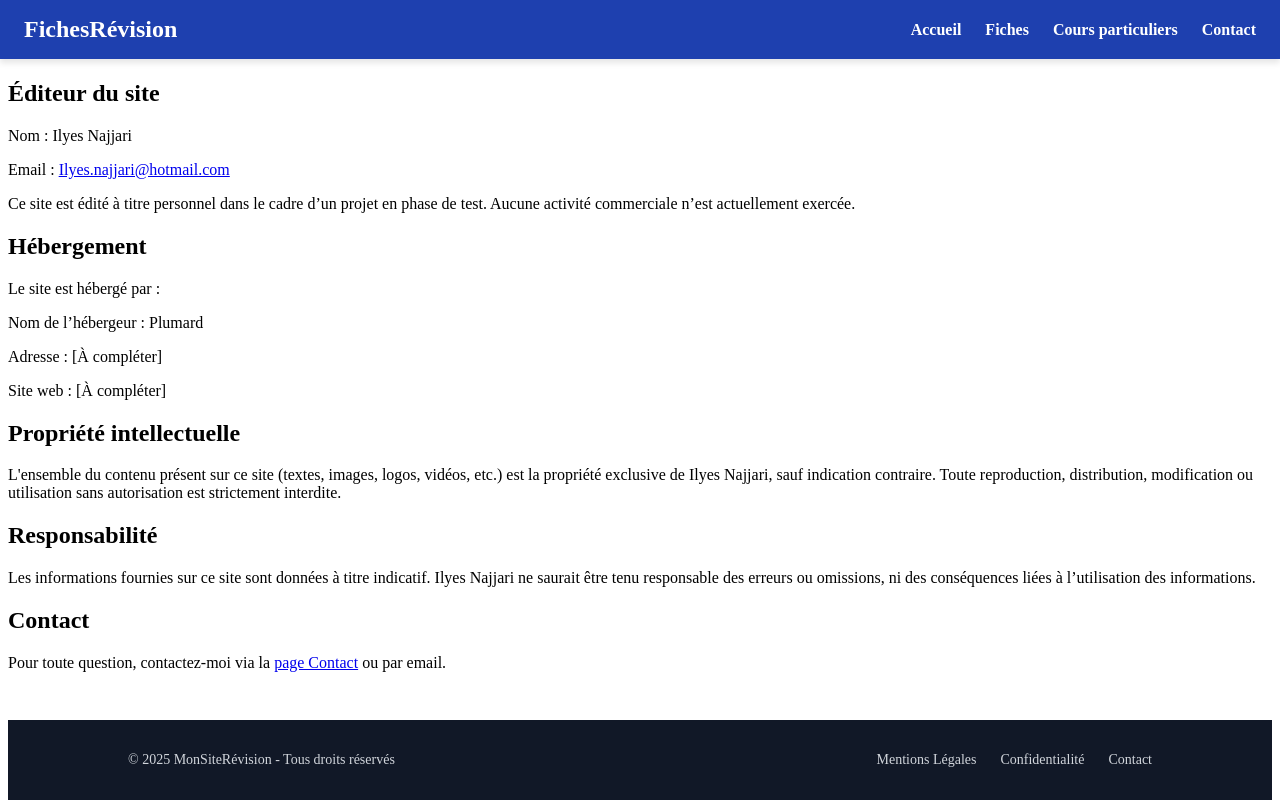
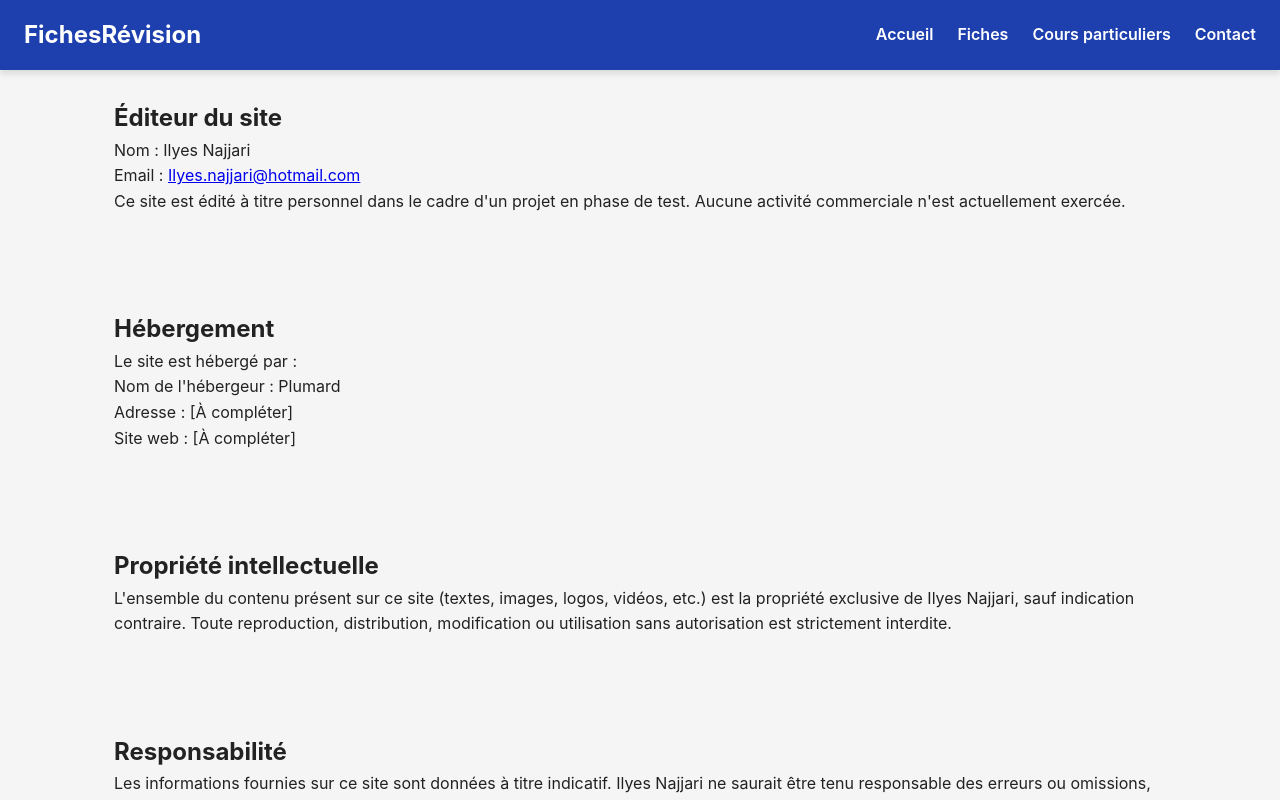
Before and after one commit to ilyesnajjari/revisya, a Next.js app: page /mentions-legales in a window 1280 px wide. Shown: the top 800 px of the page. Built offline with nearby package versions, Linux system fonts and the light colour scheme.

Commit message:
version 2

```diff
--- a/components/Footer.tsx
+++ b/components/Footer.tsx
@@ -1,5 +1,4 @@
 import Link from "next/link";
-import "../styles/Footer.css";
 
 
 export default function Footer() {
--- a/components/Header.tsx
+++ b/components/Header.tsx
@@ -1,7 +1,6 @@
 import Link from "next/link";
 import { useRouter } from "next/router";
 import { useState } from "react";
-import "../styles/Header.css";
 
 export default function Header() {
   const router = useRouter();
--- a/components/SearchFiches.tsx
+++ b/components/SearchFiches.tsx
@@ -1,7 +1,6 @@
 import { useState } from "react";
 import Link from "next/link";
 import { fiches } from "../data/fiches";
-import "../styles/SearchFiches.css";
 
 export default function SearchFiches() {
   const [query, setQuery] = useState("");
@@ -46,7 +45,9 @@ export default function SearchFiches() {
               </li>
             ))
           ) : (
-            <li className="no-results">Aucun résultat pour "{query}"</li>
+            <li className="no-results">
+              Aucun résultat pour &quot;{query}&quot;
+            </li>
           )}
         </ul>
       )}
--- /dev/null
+++ b/pages/_app.tsx
@@ -0,0 +1,15 @@
+// filepath: /pages/_app.tsx
+import "../styles/Footer.css";
+import "../styles/Header.css";
+import "../styles/SearchFiches.css";
+import "../styles/index.css";
+import "../styles/contact.css";
+import "../styles/cours.css";
+import '../styles/fiche-detail.css';
+import "../styles/index.css";
+
+import type { AppProps } from "next/app";
+
+export default function MyApp({ Component, pageProps }: AppProps) {
+  return <Component {...pageProps} />;
+}
--- a/pages/confidentialite.tsx
+++ b/pages/confidentialite.tsx
@@ -1,6 +1,7 @@
 import Head from "next/head";
 import Header from "../components/Header";
 import Footer from "../components/Footer";
+import Link from "next/link";
 
 export default function PolitiqueConfidentialite() {
   return (
@@ -47,7 +48,8 @@ export default function PolitiqueConfidentialite() {
         <section className="mb-6">
           <h2 className="text-xl font-semibold mb-3">Droits des utilisateurs</h2>
           <p>
-            Conformément à la réglementation en vigueur, vous pouvez demander l’accès, la rectification ou la suppression de vos données en nous contactant via la <a href="/contact" className="text-blue-600 hover:underline">page Contact</a>.
+            Conformément à la réglementation en vigueur, vous pouvez demander l’accès, la rectification ou la suppression de vos données en nous contactant via la{" "}
+            <Link href="/contact" className="text-blue-600 hover:underline">page Contact</Link>.
           </p>
         </section>
 
--- a/pages/contact.tsx
+++ b/pages/contact.tsx
@@ -2,7 +2,6 @@ import { useState } from "react";
 import Head from "next/head";
 import Header from "../components/Header";
 import Footer from "../components/Footer";
-import "../styles/contact.css";
 
 export default function Contact() {
   const [formData, setFormData] = useState({ name: "", email: "", message: "" });
--- a/pages/fiches/[id].tsx
+++ b/pages/fiches/[id].tsx
@@ -3,8 +3,6 @@ import Head from 'next/head';
 import Header from '../../components/Header';
 import Footer from '../../components/Footer';
 import { fiches } from '../../data/fiches';
-import Link from 'next/link';
-import '../../styles/fiche-detail.css';
 import 'katex/dist/katex.min.css';
 
 import ReactMarkdown from 'react-markdown';
@@ -14,7 +12,7 @@ import rehypeKatex from 'rehype-katex';
 
 export default function FicheDetail() {
   const router = useRouter();
-  const { id, matiere } = router.query;
+  const { id } = router.query;
 
   const fiche = fiches.find((f) => f.id === id);
 
--- a/pages/index.tsx
+++ b/pages/index.tsx
@@ -5,7 +5,6 @@ import Image from "next/image";
 import { motion } from "framer-motion";
 import Footer from "../components/Footer";
 import SearchFiches from "../components/SearchFiches";
-import "../styles/index.css";
 import { FaGraduationCap, FaBriefcase, FaSchool, FaSearch } from 'react-icons/fa';
 import { useState, useEffect } from "react";
 import { temoignages } from "../data/temoignages";
--- a/pages/mentions-legales.tsx
+++ b/pages/mentions-legales.tsx
@@ -1,14 +1,17 @@
 import Head from "next/head";
 import Header from "../components/Header";
 import Footer from "../components/Footer";
-
+import Link from "next/link";
 
 export default function MentionsLegales() {
   return (
     <>
       <Head>
         <title>Mentions Légales - Fiches de Révision</title>
-        <meta name="description" content="Mentions légales du site Fiches de Révision, informations légales et contact." />
+        <meta
+          name="description"
+          content="Mentions légales du site Fiches de Révision, informations légales et contact."
+        />
       </Head>
       <Header />
       <main className="max-w-3xl mx-auto p-6 bg-white rounded shadow mt-8">
@@ -17,14 +20,26 @@ export default function MentionsLegales() {
         <section className="mb-6">
           <h2 className="text-xl font-semibold mb-3">Éditeur du site</h2>
           <p>Nom : Ilyes Najjari</p>
-          <p>Email : <a href="mailto:Ilyes.najjari@hotmail.com" className="text-blue-600 hover:underline">Ilyes.najjari@hotmail.com</a></p>
-          <p>Ce site est édité à titre personnel dans le cadre d’un projet en phase de test. Aucune activité commerciale n’est actuellement exercée.</p>
+          <p>
+            Email :{" "}
+            <a
+              href="mailto:Ilyes.najjari@hotmail.com"
+              className="text-blue-600 hover:underline"
+            >
+              Ilyes.najjari@hotmail.com
+            </a>
+          </p>
+          <p>
+            Ce site est édité à titre personnel dans le cadre d&apos;un projet en
+            phase de test. Aucune activité commerciale n&apos;est actuellement
+            exercée.
+          </p>
         </section>
 
         <section className="mb-6">
           <h2 className="text-xl font-semibold mb-3">Hébergement</h2>
           <p>Le site est hébergé par :</p>
-          <p>Nom de l’hébergeur : Plumard</p>
+          <p>Nom de l&apos;hébergeur : Plumard</p>
           <p>Adresse : [À compléter]</p>
           <p>Site web : [À compléter]</p>
         </section>
@@ -32,26 +47,35 @@ export default function MentionsLegales() {
         <section className="mb-6">
           <h2 className="text-xl font-semibold mb-3">Propriété intellectuelle</h2>
           <p>
-            L'ensemble du contenu présent sur ce site (textes, images, logos, vidéos, etc.) est la propriété exclusive de Ilyes Najjari, sauf indication contraire.
-            Toute reproduction, distribution, modification ou utilisation sans autorisation est strictement interdite.
+            L&apos;ensemble du contenu présent sur ce site (textes, images, logos,
+            vidéos, etc.) est la propriété exclusive de Ilyes Najjari, sauf
+            indication contraire. Toute reproduction, distribution, modification
+            ou utilisation sans autorisation est strictement interdite.
           </p>
         </section>
 
         <section className="mb-6">
           <h2 className="text-xl font-semibold mb-3">Responsabilité</h2>
           <p>
-            Les informations fournies sur ce site sont données à titre indicatif. Ilyes Najjari ne saurait être tenu responsable des erreurs ou omissions,
-            ni des conséquences liées à l’utilisation des informations.
+            Les informations fournies sur ce site sont données à titre indicatif.
+            Ilyes Najjari ne saurait être tenu responsable des erreurs ou
+            omissions, ni des conséquences liées à l&apos;utilisation des
+            informations.
           </p>
         </section>
 
         <section>
           <h2 className="text-xl font-semibold mb-3">Contact</h2>
-          <p>Pour toute question, contactez-moi via la <a href="/contact" className="text-blue-600 hover:underline">page Contact</a> ou par email.</p>
+          <p>
+            Pour toute question, contactez-moi via la{" "}
+            <Link href="/contact" className="text-blue-600 hover:underline">
+              page Contact
+            </Link>{" "}
+            ou par email.
+          </p>
         </section>
       </main>
       <Footer />
-
     </>
   );
 }
```
Also changed, not shown: pages/cours.tsx (+7 -6 lines), pages/fiches/index.tsx (+5 -3 lines).
